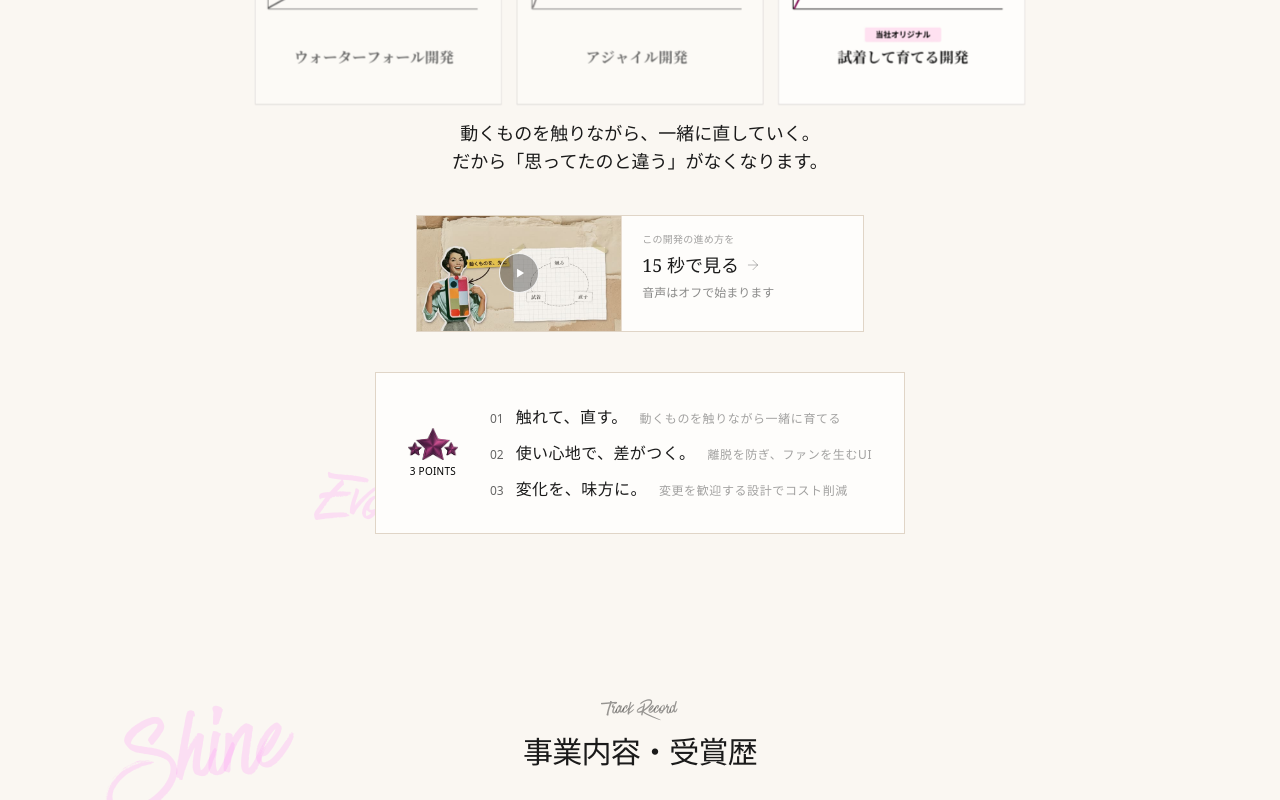
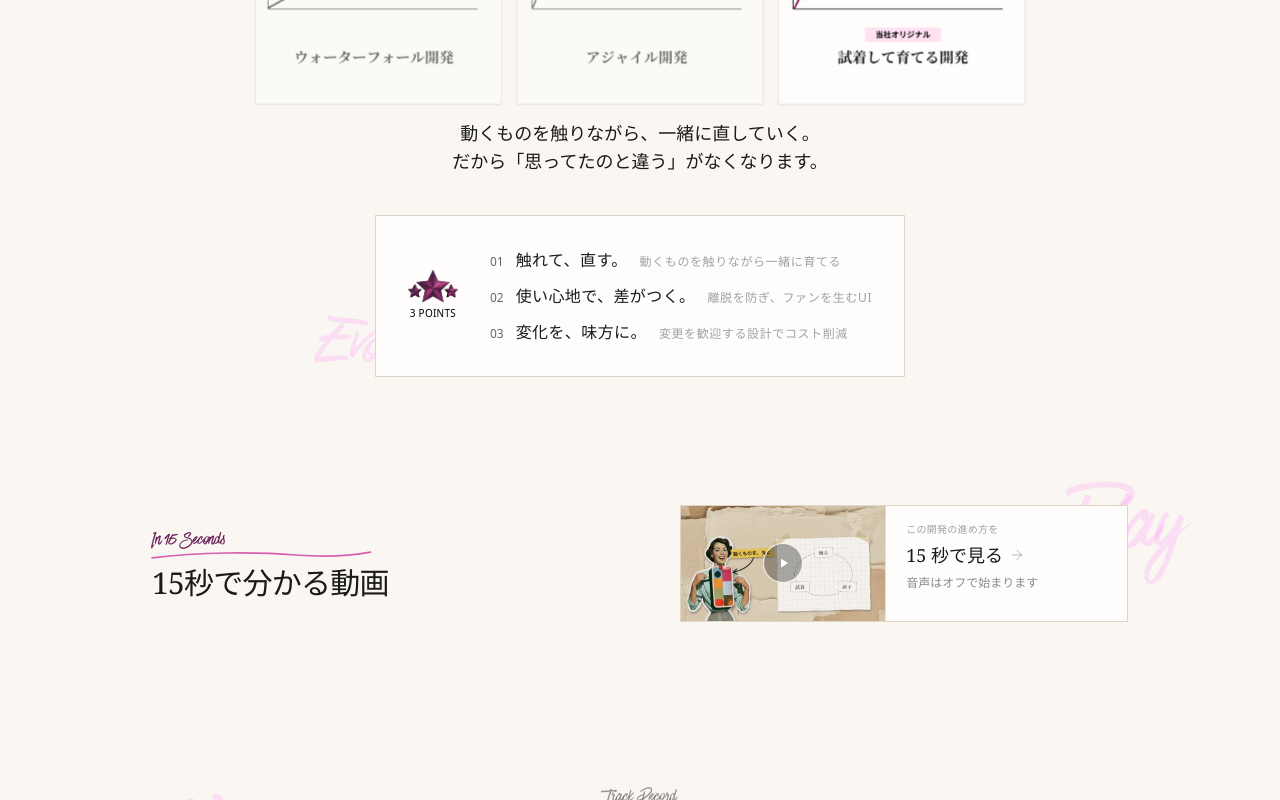
Before and after one commit to tatun55/yakaze-tech-studio-lp-v7, a website built with Vite: page index.html in a window 1280 px wide. Shown: the part 2000-2800 px from the top of the page. Built offline with nearby package versions, Linux system fonts and the light colour scheme; a script that the page names is missing; files whose address does not match are found by name.

Commit message:
動画カードを独立した「15秒で分かる動画」の節へ移し、比較モーダルも背景クリックで閉じるようにした
高井のレビューの自由記述による。比較モーダルは手前の要素が背景のクリックを受けて閉じなかった

```diff
--- a/index.html
+++ b/index.html
@@ -251,27 +251,6 @@
           </p>
         </div>
 
-        <!-- Try-on video card: opens #tryon-video-modal. The mp4 is only requested when the modal opens -->
-        <div class="reveal flex justify-center mb-10">
-          <button id="open-tryon-video" type="button" class="tv-card flat-hover group relative flex w-full max-w-md text-left border border-border overflow-hidden focus-visible:outline-2 focus-visible:outline-offset-2 focus-visible:outline-primary" style="background-color: #fefdfb" aria-haspopup="dialog" aria-controls="tryon-video-modal">
-            <span class="relative block w-[46%] flex-shrink-0 overflow-hidden border-r border-border-light" style="aspect-ratio: 16/9">
-              <img src="/videos/shichaku-card.jpg" alt="" width="640" height="360" loading="lazy" class="w-full h-full object-cover transition-transform duration-300 group-hover:scale-[1.03]" />
-              <span class="absolute inset-0 flex items-center justify-center" aria-hidden="true">
-                <span class="tv-play-mark">
-                  <svg class="w-3.5 h-3.5 ml-0.5" viewBox="0 0 24 24" fill="currentColor"><path d="M7 4.5v15l12-7.5z" /></svg>
-                </span>
-              </span>
-            </span>
-            <span class="flex flex-col justify-center min-w-0 p-4 md:px-5">
-              <span class="text-[10px] text-base/40 tracking-wide mb-1">この開発の進め方を</span>
-              <span class="font-serif text-base md:text-lg font-medium flex items-center gap-1.5">15 秒で見る
-                <svg class="h-4 w-4 text-base/30 transition-transform group-hover:translate-x-1" viewBox="0 0 24 24" fill="none" stroke="currentColor" stroke-width="1.5" stroke-linecap="round" stroke-linejoin="round"><path d="M5 12h14M12 5l7 7-7 7" /></svg>
-              </span>
-              <span class="text-xs text-base/50 leading-relaxed mt-1">音声はオフで始まります</span>
-            </span>
-          </button>
-        </div>
-
         <!-- 3 Points -->
         <div class="reveal flex justify-center">
           <div class="border border-border bg-[#fefdfb] p-5 md:p-8">
@@ -307,6 +286,44 @@
           </div>
         </div>
 
+      </div>
+    </section>
+
+    <!-- Try-on Video Section -->
+    <section id="video" class="py-12 md:py-16 relative overflow-hidden">
+      <div class="absolute right-10 md:right-24 top-8 hyperwave-deco text-[3.5rem] md:text-[6rem]" style="transform: rotate(6deg)">Play</div>
+      <div class="max-w-5xl mx-auto px-6 relative z-10">
+        <div class="grid md:grid-cols-[2fr_3fr] gap-8 md:gap-12 items-center">
+          <!-- Left - Heading -->
+          <div class="reveal relative">
+            <span class="section-label op-eyebrow text-lg md:text-xl">In 15 Seconds
+              <svg class="op-swoosh" viewBox="0 0 320 20" preserveAspectRatio="none" aria-hidden="true">
+                <path d="M3 14 C 70 6, 150 5, 208 10 C 248 13, 288 11, 315 6" />
+              </svg>
+            </span>
+            <h2 class="font-serif text-2xl md:text-3xl font-medium mt-3 tracking-tight">15秒で分かる動画</h2>
+          </div>
+          <!-- Right - Card: opens #tryon-video-modal. The mp4 is only requested when the modal opens -->
+          <div class="reveal flex md:justify-end">
+            <button id="open-tryon-video" type="button" class="tv-card flat-hover group relative flex w-full max-w-md text-left border border-border overflow-hidden focus-visible:outline-2 focus-visible:outline-offset-2 focus-visible:outline-primary" style="background-color: #fefdfb" aria-haspopup="dialog" aria-controls="tryon-video-modal">
+              <span class="relative block w-[46%] flex-shrink-0 overflow-hidden border-r border-border-light" style="aspect-ratio: 16/9">
+                <img src="/videos/shichaku-card.jpg" alt="" width="640" height="360" loading="lazy" class="w-full h-full object-cover transition-transform duration-300 group-hover:scale-[1.03]" />
+                <span class="absolute inset-0 flex items-center justify-center" aria-hidden="true">
+                  <span class="tv-play-mark">
+                    <svg class="w-3.5 h-3.5 ml-0.5" viewBox="0 0 24 24" fill="currentColor"><path d="M7 4.5v15l12-7.5z" /></svg>
+                  </span>
+                </span>
+              </span>
+              <span class="flex flex-col justify-center min-w-0 p-4 md:px-5">
+                <span class="text-[10px] text-base/40 tracking-wide mb-1">この開発の進め方を</span>
+                <span class="font-serif text-base md:text-lg font-medium flex items-center gap-1.5">15 秒で見る
+                  <svg class="h-4 w-4 text-base/30 transition-transform group-hover:translate-x-1" viewBox="0 0 24 24" fill="none" stroke="currentColor" stroke-width="1.5" stroke-linecap="round" stroke-linejoin="round"><path d="M5 12h14M12 5l7 7-7 7" /></svg>
+                </span>
+                <span class="text-xs text-base/50 leading-relaxed mt-1">音声はオフで始まります</span>
+              </span>
+            </button>
+          </div>
+        </div>
       </div>
     </section>
 
@@ -681,8 +698,8 @@
       <!-- Overlay -->
       <div id="comparison-modal-overlay" class="modal-backdrop absolute inset-0 bg-black/40 backdrop-blur-sm"></div>
       <!-- Modal Content -->
-      <div class="absolute inset-0 flex items-center justify-center p-4">
-        <div id="comparison-modal-content" class="modal-content relative w-full max-w-4xl max-h-[90vh] overflow-y-auto border border-border" style="background-color: #faf7f2">
+      <div class="absolute inset-0 flex items-center justify-center p-4 pointer-events-none">
+        <div id="comparison-modal-content" class="pointer-events-auto modal-content relative w-full max-w-4xl max-h-[90vh] overflow-y-auto border border-border" style="background-color: #faf7f2">
           <!-- Close Button (Top Right) -->
           <button id="close-comparison-modal-x" class="absolute top-5 right-5 z-10 w-8 h-8 flex items-center justify-center text-base/30 hover:text-base/60 transition-colors">
             <svg class="w-5 h-5" fill="none" stroke="currentColor" viewBox="0 0 24 24" stroke-width="1.5">
```
